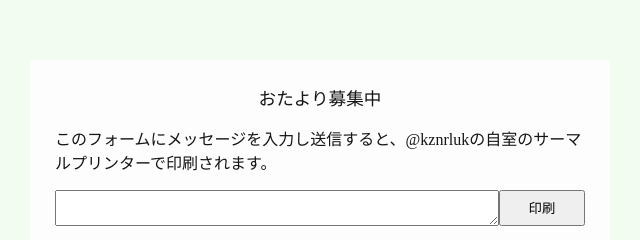
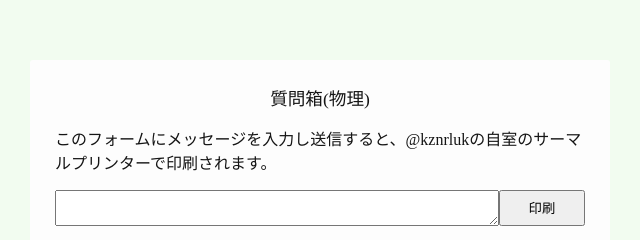
Before and after one commit to kznrluk/receipt-frontend, a plain HTML site: page index.html in a window 1280 px wide. Shown: the part 237-477 px from the top of the page, 320-960 px from the left. Drawn offline with Linux system fonts and the light colour scheme.

Commit message:
名前変えた

```diff
--- a/index.html
+++ b/index.html
@@ -47,7 +47,7 @@
 <body>
 <div class="wrap">
     <div class="content">
-        <header>おたより募集中</header>
+        <header>質問箱(物理)</header>
         <p>このフォームにメッセージを入力し送信すると、@kznrlukの自室のサーマルプリンターで印刷されます。</p>
         <form>
             <label for="message"></label>
```
